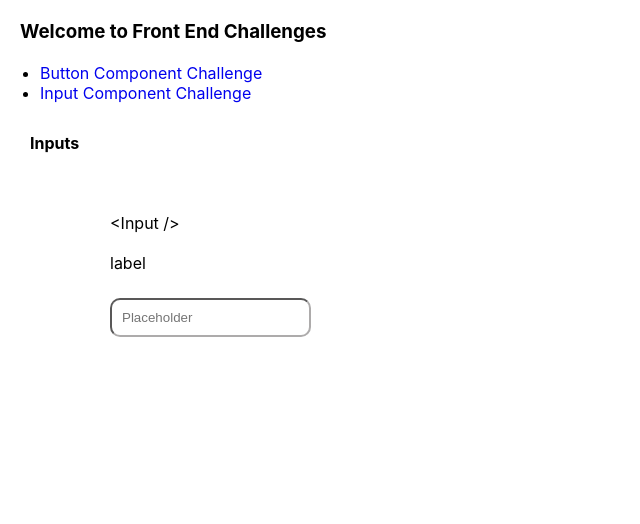
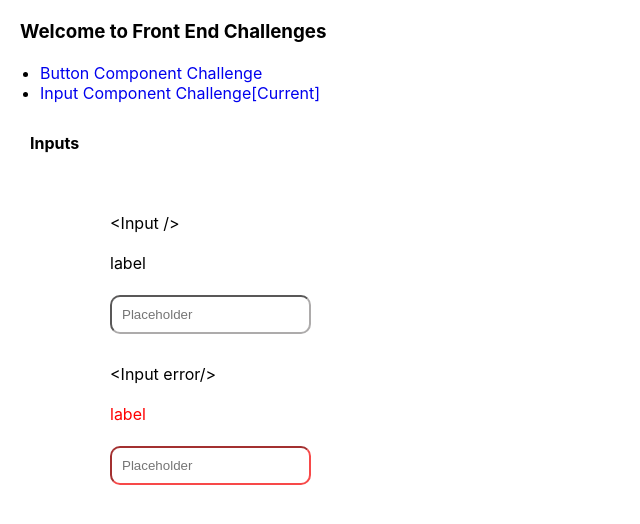
Before and after one commit to bipin-codes/front-end-challenges, a React (Create React App) app: page /input in a window 1280 px wide. Shown: the top 524 px of the page, without its empty margins (0-640 px from the left). Built offline with nearby package versions, Linux system fonts and the light colour scheme.

Commit message:
error-state-completed

```diff
--- a/src/App.tsx
+++ b/src/App.tsx
@@ -1,7 +1,7 @@
 import React from "react";
 import { BrowserRouter, Routes, Route } from "react-router-dom";
 import { ButtonPage } from "./pages/Buttons/ButtonPage";
-import { Index } from "./pages/Base";
+import { Index } from "./pages/Index";
 import { InputPage } from "./pages/Input/InputPage";
 export const App: React.FC = () => {
   return (
--- a/src/components/Input/Input.css
+++ b/src/components/Input/Input.css
@@ -1,23 +1,46 @@
+/* LABEL STYLING */
 .label {
-  margin-bottom: 5px;
+  margin-bottom: 2px;
   display: block;
 }
-.label-focus {
-  color: rgb(41, 41, 242);
-  margin-bottom: 5px;
-  display: block;
+
+.label-primary-focus {
+  color: blue;
 }
-/* input-group-default */
-.input {
+.label-danger {
+  color: red;
+}
+.label-danger-focus {
+  color: red;
+}
+.label-danger-hover {
+  color: black;
+}
+/* INPUT STYLING */
+.input-primary {
   border-radius: 10px;
   border-color: rgb(173, 171, 171);
   padding: 10px;
   color: rgb(174, 174, 174);
 }
-.input:focus {
-  border-color: rgb(41, 41, 242);
+.input {
+  border-radius: 10px;
+  padding: 10px;
+  color: rgb(174, 174, 174);
+}
+.input-primary-focus {
+  border-color: blue;
 }
 
-.input:hover {
+.input-primary-hover {
   border-color: rgb(75, 74, 74);
 }
+
+.input-danger,
+.input-danger-focus {
+  border-color: rgb(247, 73, 73);
+  outline-color: rgb(247, 73, 73);
+}
+.input-danger-hover {
+  border-color: rgb(87, 86, 86);
+}
--- a/src/components/Input/Input.tsx
+++ b/src/components/Input/Input.tsx
@@ -1,11 +1,54 @@
 import React, { useState } from "react";
 import "./Input.css";
-export const Input: React.FC = () => {
-  const [isFocused, setIsFocus] = useState(false);
+
+interface InputProps {
+  error?: boolean;
+}
+const getLabelClass = (
+  props: InputProps,
+  isFocused: boolean,
+  isHovered: boolean,
+  elementName: string
+): string => {
+  if (props.error) {
+    // isFocused should always be on top-> as focus needs to take priority on hover
+    if (isFocused) return `${elementName}-danger-focus`;
+    if (isHovered) return `${elementName}-danger-hover`;
+
+    return `${elementName}-danger`;
+  } else {
+    if (isFocused) return `${elementName}-primary-focus`;
+
+    return `${elementName}-primary`;
+  }
+};
+
+export const Input: React.FC<InputProps> = (props) => {
+  console.log("Render");
+
+  const [isFocused, setIsFocus] = useState<boolean>(false);
+  const [isHovered, setIsHovered] = useState<boolean>(false);
+
+  //Unrwapping props
+  const error = props.error;
+  const styleList: Array<string> = ["input"];
+  if (error) {
+    styleList.push("error");
+  }
+
   return (
     <>
       <div>
-        <label className={isFocused ? "label-focus" : "label"}> label</label>
+        <label
+          className={`label ${getLabelClass(
+            props,
+            isFocused,
+            isHovered,
+            "label"
+          )}`}
+        >
+          label
+        </label>
         <br></br>
         <input
           onFocus={(e) => {
@@ -14,7 +57,18 @@ export const Input: React.FC = () => {
           onBlur={() => {
             setIsFocus(false);
           }}
-          className="input"
+          onMouseEnter={(e) => {
+            setIsHovered(true);
+          }}
+          onMouseLeave={(e) => {
+            setIsHovered(false);
+          }}
+          className={`input ${getLabelClass(
+            props,
+            isFocused,
+            isHovered,
+            "input"
+          )}`}
           placeholder="Placeholder"
         />
       </div>
--- a/src/pages/Base.tsx
+++ b/src/pages/Index.tsx
@@ -1,6 +1,12 @@
 import React from "react";
-import { Link, Outlet } from "react-router-dom";
+import { Link, Location, Outlet, useLocation } from "react-router-dom";
+
 export const Index: React.FC = () => {
+  const usePathName = (): Location => {
+    const location = useLocation();
+    return location;
+  };
+
   return (
     <>
       <nav>
@@ -9,11 +15,13 @@ export const Index: React.FC = () => {
           <li>
             <Link to="/button" style={{ textDecoration: "none" }}>
               Button Component Challenge
+              {usePathName().pathname === "/button" ? "[Current]" : ""}
             </Link>
           </li>
           <li>
             <Link to="/input" style={{ textDecoration: "none" }}>
               Input Component Challenge
+              {usePathName().pathname === "/input" ? "[Current]" : ""}
             </Link>
           </li>
           {/* <li>
--- a/src/pages/Input/InputPage.tsx
+++ b/src/pages/Input/InputPage.tsx
@@ -9,7 +9,7 @@ export const InputPage: React.FC = () => {
       <div className="parent">
         {/* LABELS */}
 
-        {/* SIMPLE BUTTON */}
+        {/* SIMPLE Input */}
         <div className="section-div " style={{ gridRowStart: 1 }}>
           <span style={{ marginBottom: 0, display: "block" }}>
             {"<Input />"}
@@ -17,6 +17,15 @@ export const InputPage: React.FC = () => {
           <br />
           <Input />
         </div>
+
+        {/* Error Input */}
+        <div className="section-div " style={{ gridRowStart: 2 }}>
+          <span style={{ marginBottom: 0, display: "block" }}>
+            {"<Input error/>"}
+          </span>
+          <br />
+          <Input error />
+        </div>
       </div>
     </div>
   );
```
